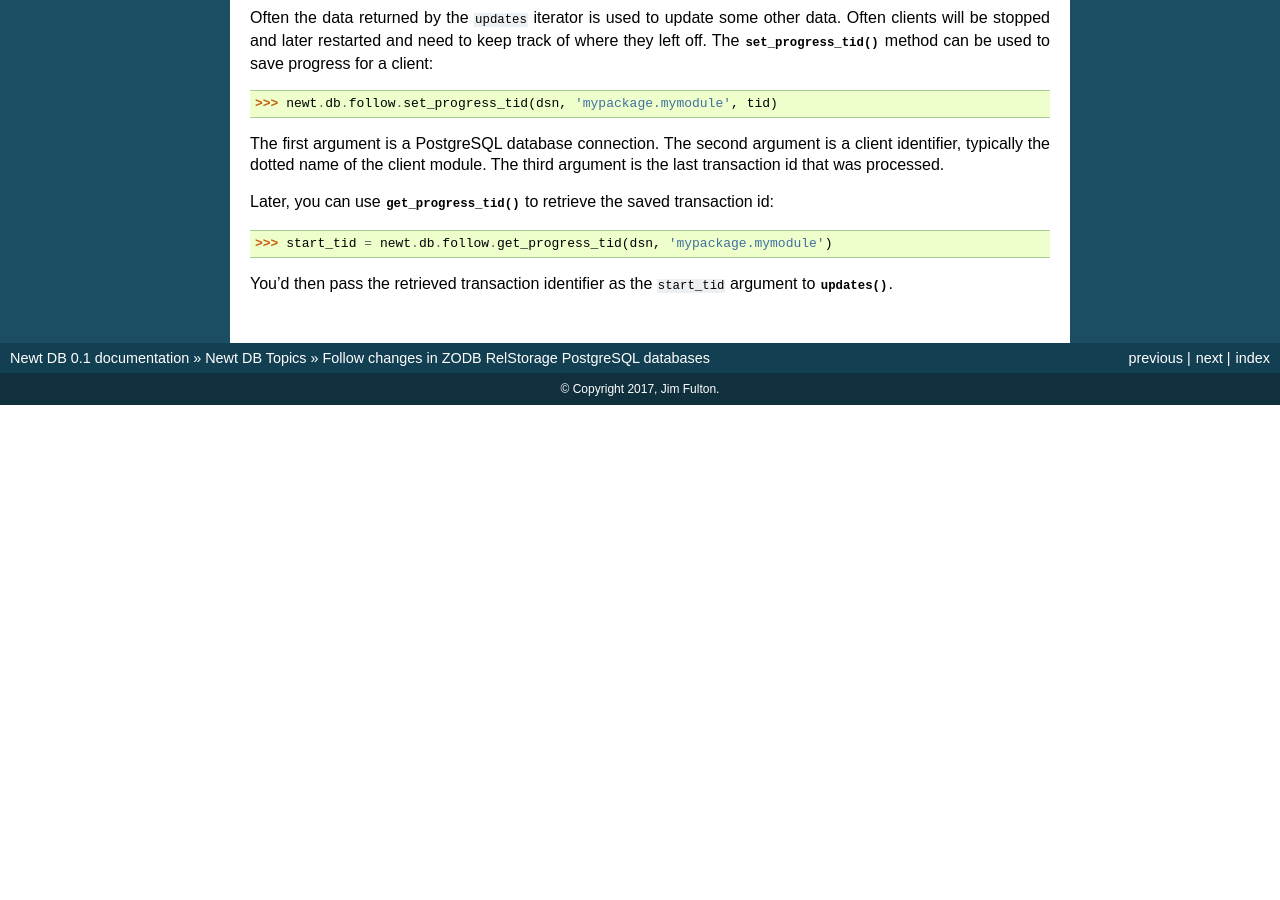
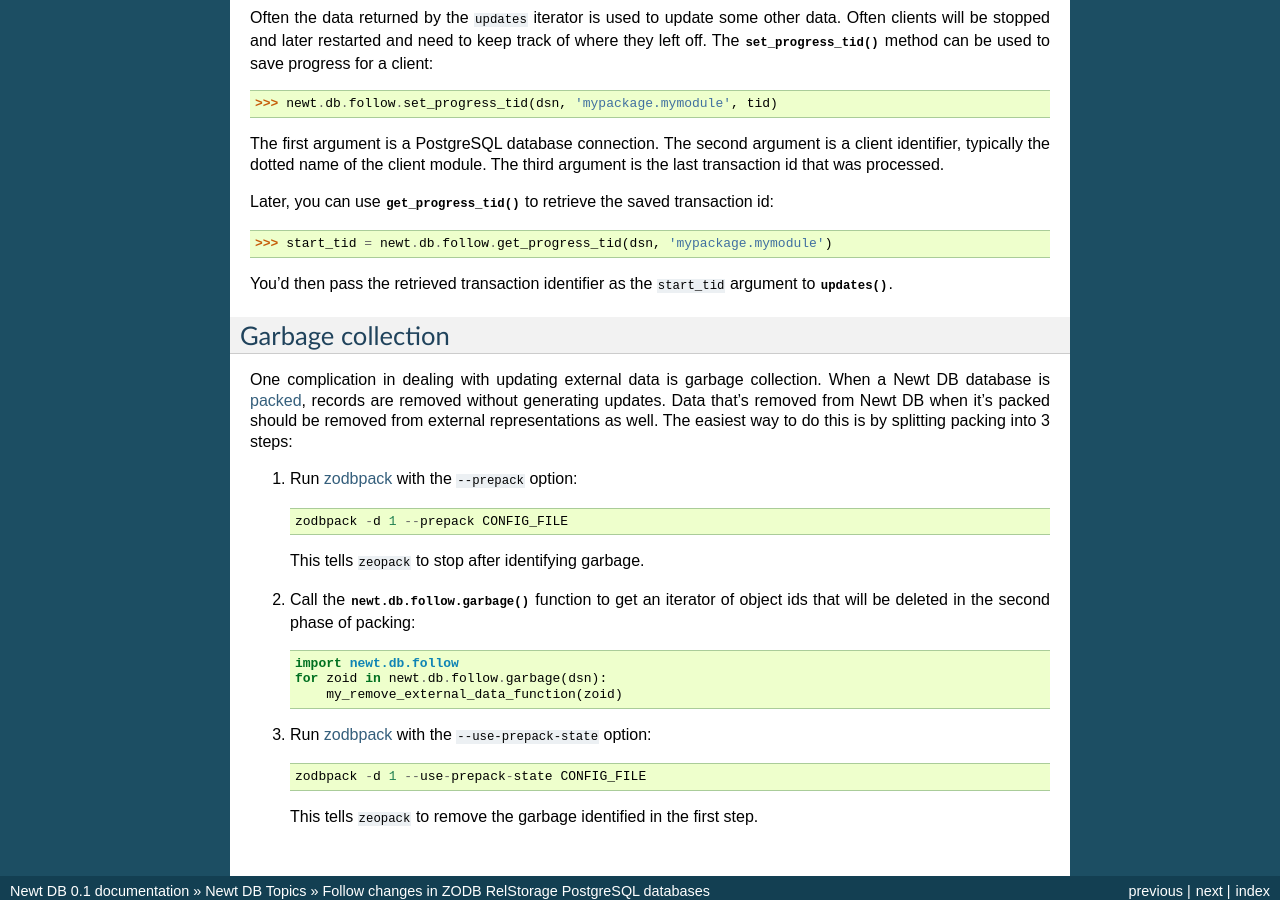
Before and after one commit to newtdb/db, a Sphinx documentation site: the page built from doc/topics/following.rst, in a window 1280 px wide and 900 px high, scrolled down 1115 px. Built offline with Sphinx 7.4.7, drawn with Linux system fonts in a browser that asks for light colours; before the commit the page ends 1520 px from its top, so only the background shows below that.

Commit message:
Added a section on dealing with GC

```diff
--- a/doc/topics/following.rst
+++ b/doc/topics/following.rst
@@ -105,3 +105,52 @@ the saved transaction id::
 
 You'd then pass the retrieved transaction identifier as the
 ``start_tid`` argument to :py:func:`~newt.db.follow.updates`.
+
+Garbage collection
+==================
+
+One complication in dealing with updating external data is garbage
+collection.  When a Newt DB database is
+:ref:`packed <packing-reference-label>`, records are removed without
+generating updates.  Data that's removed from Newt DB when it's packed
+should be removed from external representations as well.  The easiest
+way to do this is by splitting packing into 3 steps:
+
+1. Run `zodbpack
+   <http://relstorage.readthedocs.io/en/latest/zodbpack.html>`_ with
+   the ``--prepack`` option::
+
+      zodbpack -d 1 --prepack CONFIG_FILE
+
+   This tells ``zeopack`` to stop after identifying garbage.
+
+2. Call the :py:func:`newt.db.follow.garbage` function to get an
+   iterator of object ids that will be deleted in the second phase of
+   packing::
+
+     import newt.db.follow
+     for zoid in newt.db.follow.garbage(dsn):
+         my_remove_external_data_function(zoid)
+
+   .. -> src
+
+      >>> from newt.db._util import closing
+      >>> with closing(newt.db.pg_connection(dsn)) as conn:
+      ...     with closing(conn.cursor()) as cursor:
+      ...         cursor.execute("insert into pack_object values"
+      ...                        "(42, true, 0, true),"
+      ...                        "(43, false, 0, true)"
+      ...                        )
+      ...         conn.commit()
+      >>> src = src.replace('my_remove_external_data_function', 'print')
+      >>> exec(src)
+      43
+
+3. Run `zodbpack
+   <http://relstorage.readthedocs.io/en/latest/zodbpack.html>`_ with
+   the ``--use-prepack-state`` option::
+
+     zodbpack -d 1 --use-prepack-state CONFIG_FILE
+
+   This tells ``zeopack`` to remove the garbage identified in the
+   first step.
```
